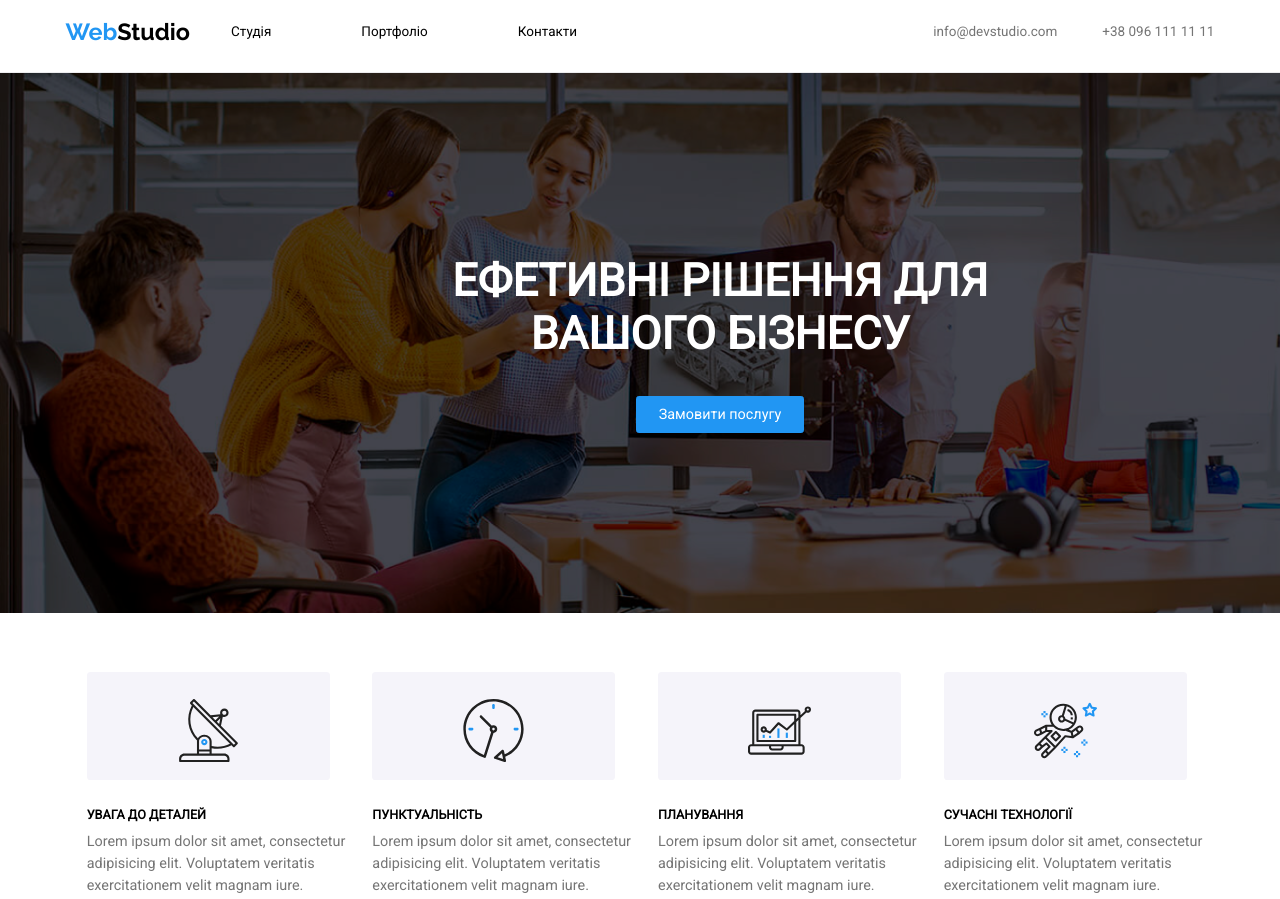
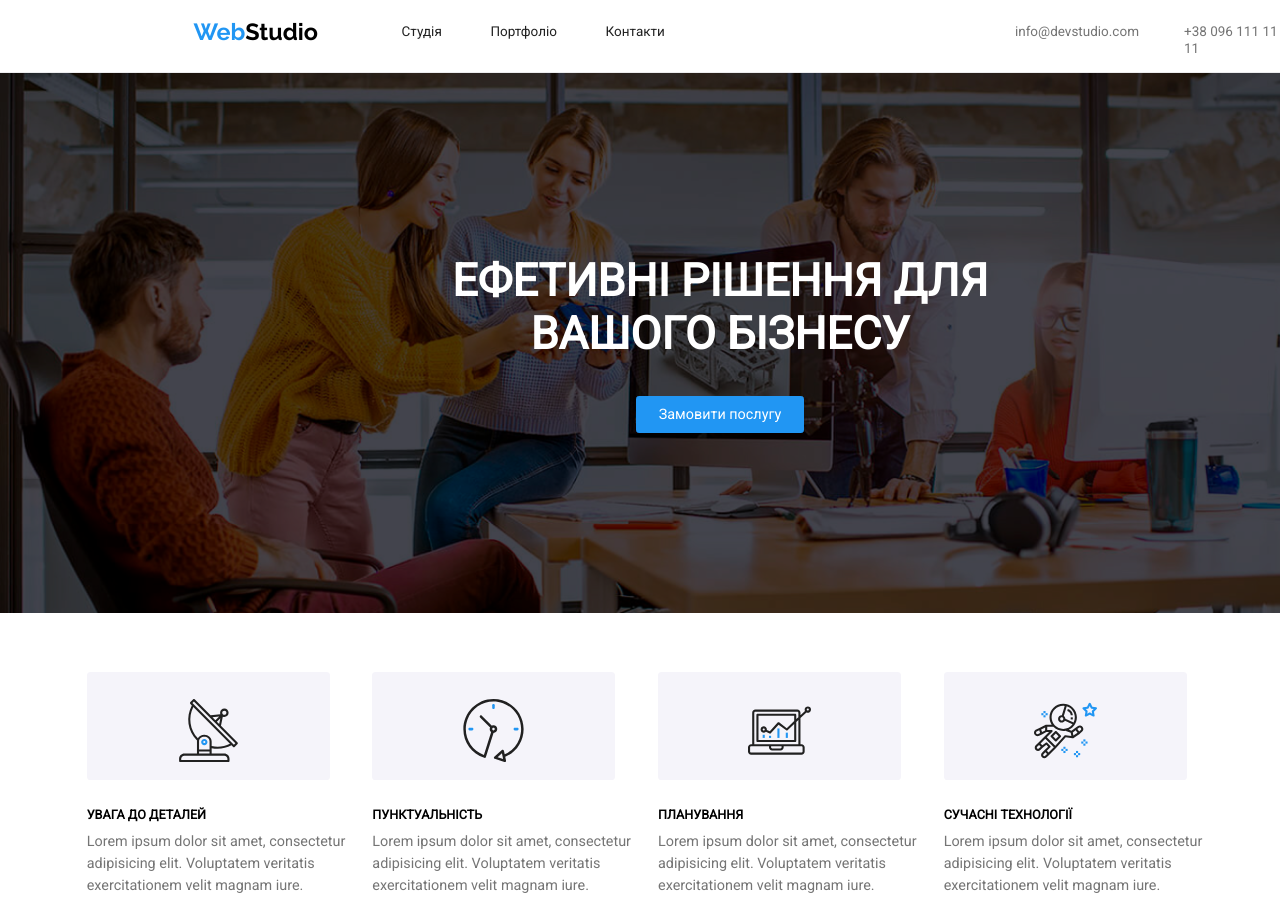
Before and after one commit to AndriiHrytsei/WebStudio, a plain HTML site: page index.html in a window 1280 px wide. Shown: the top 899 px of the page. Drawn offline with Linux system fonts and the light colour scheme.

Commit message:
add margin in css

```diff
--- a/style.css
+++ b/style.css
@@ -65,16 +65,18 @@ body {
     margin-left: 50px;
     font-weight: bold;
     text-decoration: none;
+    margin-left: 215px;
+    margin-right: 93px;
+}
+
+.navigation {
+    margin: 25px 335px 0 0;
 
 }
 
-.navigation {
-    margin: 25px 250px 0 0;
-    ;
-}
-
 .navigation a {
-    margin-right: 100px;
+    margin-right: 54px;
+    color: #212121;
 }
 
 /* CONTACTS */
@@ -91,6 +93,7 @@ body {
 
 .contacts_item {
     margin-right: 50px;
+    margin-bottom: 32px;
     color: #757575;
 }
 
```
Also changed, not shown: 2 other files.
